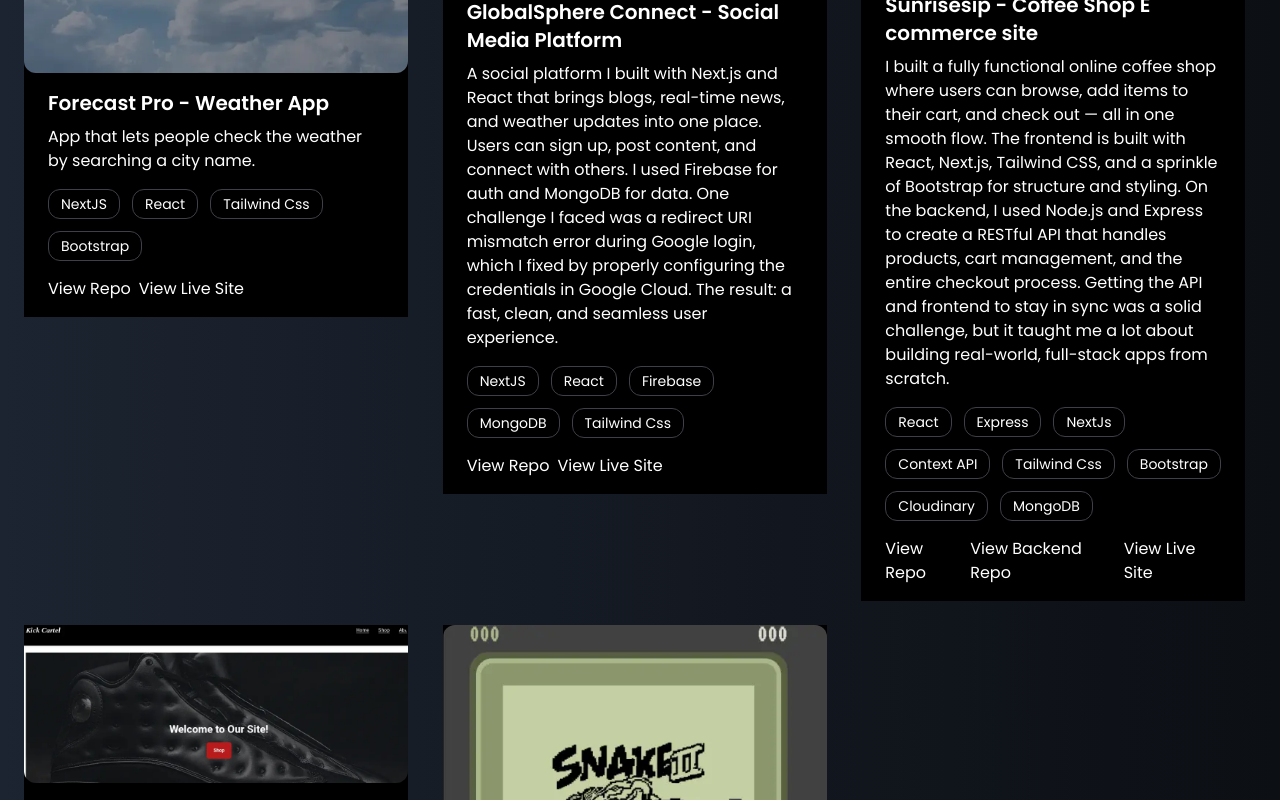
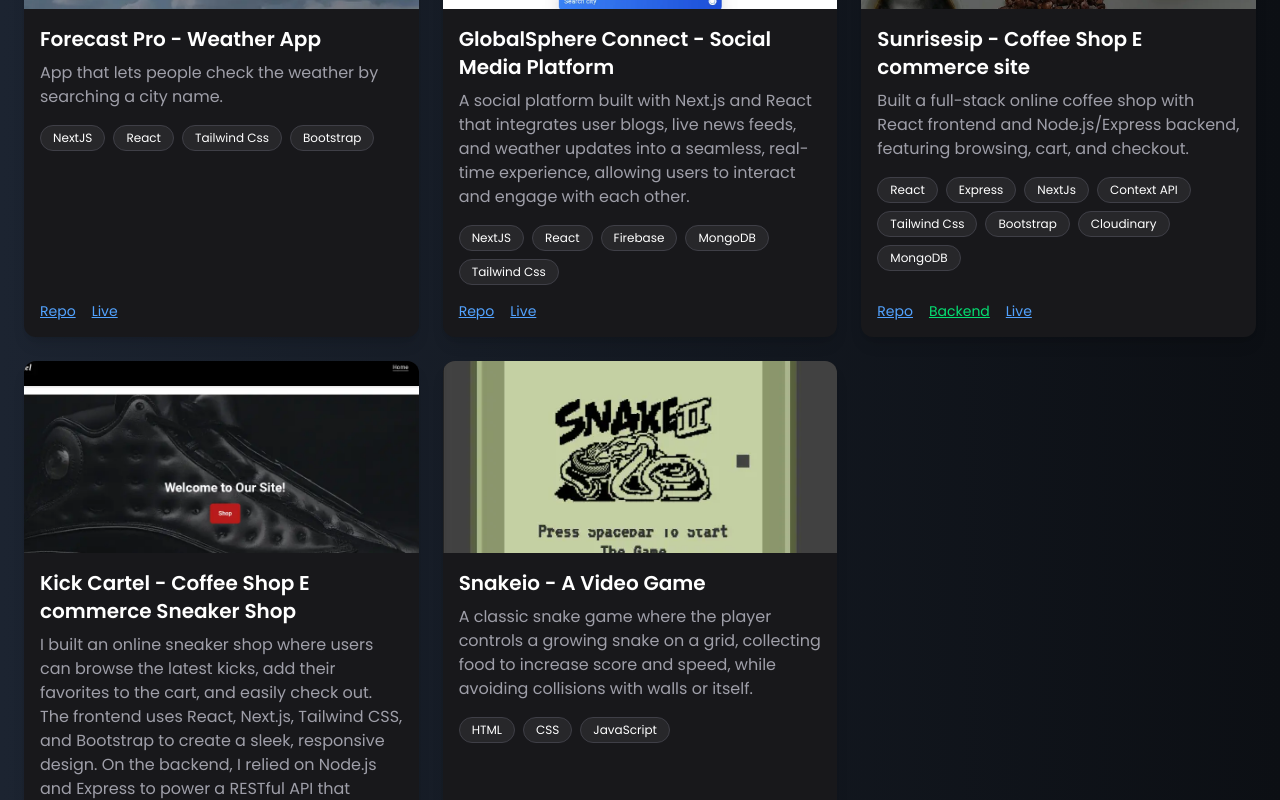
Before and after one commit to GregoryRobetertson/portfolio, a Next.js app: page / in a window 1280 px wide. Shown: the part 3600-4400 px from the top of the page. Built offline with nearby package versions, Linux system fonts and the light colour scheme; no server answers.

Commit message:
upgraded layout

```diff
--- a/src/app/components/ProjectCards.jsx
+++ b/src/app/components/ProjectCards.jsx
@@ -9,40 +9,51 @@ export default function ProjectCards() {
       <motion.div
         initial={{ opacity: 0, y: 50 }}
         whileInView={{ opacity: 1, y: 0 }}
-        viewport={{ once: true, amount: 0.2 }} // triggers when 20% is visible
+        viewport={{ once: true, amount: 0.2 }}
         transition={{
-          duration: 1.5, // slow and smooth
+          duration: 1.5,
           ease: "easeOut",
         }}
         className="p-6 my-24"
         id="Projects"
       >
         <h1 className="text-3xl font-bold text-center mb-12">Projects</h1>
+
         <div className="grid grid-cols-1 sm:grid-cols-2 md:grid-cols-3 gap-6">
-          <Projects
-            title="Forecast Pro - Weather App"
-            text="App that lets people check the weather by searching a city name."
-            src="/images/weather.webp"
-            link="https://forecastpro.netlify.app/"
-            github="https://github.com/GregoryRobetertson/weather-app"
-            skills={["NextJS", "React", "Tailwind Css", "Bootstrap"]}
-          />
-          <Projects
-            title="GlobalSphere Connect - Social Media Platform"
-            text="A social platform I built with Next.js and React that brings blogs, real-time news, and weather updates into one place. Users can sign up, post content, and connect with others. I used Firebase for auth and MongoDB for data. One challenge I faced was a redirect URI mismatch error during Google login, which I fixed by properly configuring the credentials in Google Cloud. The result: a fast, clean, and seamless user experience."
-            src="/images/globalsphereconnect.webp"
-            link="https://globalsphereconnect.netlify.app/"
-            github="https://github.com/GregoryRobetertson/GlobalSphere-connect"
-            skills={["NextJS", "React", "Firebase", "MongoDB", "Tailwind Css"]}
-          />
-          <Projects
-            title="Sunrisesip - Coffee Shop E commerce site "
-            text="I built a fully functional online coffee shop where users can browse, add items to their cart, and check out — all in one smooth flow. The frontend is built with React, Next.js, Tailwind CSS, and a sprinkle of Bootstrap for structure and styling. On the backend, I used Node.js and Express to create a RESTful API that handles products, cart management, and the entire checkout process. Getting the API and frontend to stay in sync was a solid challenge, but it taught me a lot about building real-world, full-stack apps from scratch."
-            src="/images/coffeeshop.webp"
-            github="https://github.com/GregoryRobetertson/coffee-shop-frontend"
-            backend="https://github.com/GregoryRobetertson/coffee-shop-backend/tree/main"
-            link="https://sunrisesip.netlify.app/"
-            skills={[
+          {[
+            {
+              title: "Forecast Pro - Weather App",
+              text: "App that lets people check the weather by searching a city name.",
+              src: "/images/weather.webp",
+              link: "https://forecastpro.netlify.app/",
+              github: "https://github.com/GregoryRobetertson/weather-app",
+              skills: ["NextJS", "React", "Tailwind Css", "Bootstrap"],
+            },
+            {
+              title: "GlobalSphere Connect - Social Media Platform",
+              text: "A social platform built with Next.js and React that integrates user blogs, live news feeds, and weather updates into a seamless, real-time experience, allowing users to interact and engage with each other.",
+              src: "/images/globalsphereconnect.webp",
+              link: "https://globalsphereconnect.netlify.app/",
+              github:
+                "https://github.com/GregoryRobetertson/GlobalSphere-connect",
+              skills: [
+                "NextJS",
+                "React",
+                "Firebase",
+                "MongoDB",
+                "Tailwind Css",
+              ],
+            },
+            {
+              title: "Sunrisesip - Coffee Shop E commerce site ",
+              text: "Built a full-stack online coffee shop with React frontend and Node.js/Express backend, featuring browsing, cart, and checkout.",
+              src: "/images/coffeeshop.webp",
+              github:
+                "https://github.com/GregoryRobetertson/coffee-shop-frontend",
+              backend:
+                "https://github.com/GregoryRobetertson/coffee-shop-backend/tree/main",
+              link: "https://sunrisesip.netlify.app/",
+              skills: [
                 "React",
                 "Express",
                 "NextJs",
@@ -51,16 +62,17 @@ export default function ProjectCards() {
                 "Bootstrap",
                 "Cloudinary",
                 "MongoDB",
-            ]}
-          />
-          <Projects
-            title="Kick Cartel - Coffee Shop E commerce Sneaker Shop "
-            text="I built an online sneaker shop where users can browse the latest kicks, add their favorites to the cart, and easily check out. The frontend uses React, Next.js, Tailwind CSS, and Bootstrap to create a sleek, responsive design. On the backend, I relied on Node.js and Express to power a RESTful API that manages products, carts, and the checkout flow. "
-            src="/images/kickcartel.webp"
-            github="https://github.com/GregoryRobetertson/kick-cartel"
-            backend="https://github.com/GregoryRobetertson/kick-cartel-backend"
-            link="https://kickcartel.netlify.app/"
-            skills={[
+              ],
+            },
+            {
+              title: "Kick Cartel - Coffee Shop E commerce Sneaker Shop ",
+              text: "I built an online sneaker shop where users can browse the latest kicks, add their favorites to the cart, and easily check out. The frontend uses React, Next.js, Tailwind CSS, and Bootstrap to create a sleek, responsive design. On the backend, I relied on Node.js and Express to power a RESTful API that manages products, carts, and the checkout flow. ",
+              src: "/images/kickcartel.webp",
+              github: "https://github.com/GregoryRobetertson/kick-cartel",
+              backend:
+                "https://github.com/GregoryRobetertson/kick-cartel-backend",
+              link: "https://kickcartel.netlify.app/",
+              skills: [
                 "React",
                 "Express",
                 "NextJs",
@@ -69,16 +81,30 @@ export default function ProjectCards() {
                 "Bootstrap",
                 "Cloudinary",
                 "MongoDB",
-            ]}
-          />
-          <Projects
-            title="Snakeio - A Video Game "
-            text=" A classic snake game where the player controls a growing snake on a grid, collecting food to increase score and speed, while avoiding collisions with walls or itself."
-            src="/images/snakeio.webp"
-            github="https://github.com/GregoryRobetertson/snakeGame"
-            link="https://snakeiogame.netlify.app/"
-            skills={["HTML", "CSS", "JavaScript"]}
-          />
+              ],
+            },
+            {
+              title: "Snakeio - A Video Game ",
+              text: " A classic snake game where the player controls a growing snake on a grid, collecting food to increase score and speed, while avoiding collisions with walls or itself.",
+              src: "/images/snakeio.webp",
+              github: "https://github.com/GregoryRobetertson/snakeGame",
+              link: "https://snakeiogame.netlify.app/",
+              skills: ["HTML", "CSS", "JavaScript"],
+            },
+          ].map((project, idx) => (
+            <motion.div
+              key={idx}
+              whileHover={{ scale: 1.03 }}
+              whileTap={{ scale: 0.98 }}
+              initial={{ opacity: 0, y: 30 }}
+              whileInView={{ opacity: 1, y: 0 }}
+              viewport={{ once: true }}
+              transition={{ duration: 0.5 + idx * 0.1, ease: "easeOut" }}
+              className="flex h-full"
+            >
+              <Projects {...project} />
+            </motion.div>
+          ))}
         </div>
       </motion.div>
     </>
--- a/src/app/components/Projects.jsx
+++ b/src/app/components/Projects.jsx
@@ -11,64 +11,66 @@ export default function Projects({
   skills = [],
 }) {
   return (
-    <>
-      <section id="Projects">
-        <div className="grid max-w-sm grid-row-[auto_1fr_auto] bg-black">
-          <div className="md:col-span-1">
+    <div className="w-full h-full bg-zinc-900 rounded-xl overflow-hidden shadow-lg flex flex-col justify-between">
       <Image
         src={src}
         alt={title}
-              width={200}
+        width={400}
         height={200}
-              loading="lazy"
-              className="w-full height-60 object-cover rounded-xl"
+        className="w-full h-48 object-cover"
       />
-          </div>
-          <div className="px-6 py-4">
-            <h2 className="text-xl font-bold mb-2 text-white">{title}</h2>
-            <p className="text-white">{text}</p>
-          </div>
-          <div className="flex flex-wrap gap-3 px-6">
-            {skills.map((skill, index) => (
+
+      <div className="p-4 flex flex-col flex-1">
+        <h2 className="text-lg md:text-xl font-semibold text-white mb-2">
+          {title}
+        </h2>
+
+        <p className="text-zinc-400 text-sm md:text-base mb-4">{text}</p>
+
+        <div className="flex flex-wrap gap-2 mb-4 text-xs">
+          {skills.map((skill, i) => (
             <span
-                key={index}
-                className="inline-flex items-center bg-black text-white text-sm font-medium px-3 py-1 rounded-xl shadow-md hover:scale-105 transition-transform duration-200 cursor-pointer border border-zinc-700 hover:outline-none hover:border-blue-700"
+              key={i}
+              className="bg-zinc-800 text-white px-3 py-1 rounded-full border border-zinc-700 hover:border-blue-500 transition-colors"
             >
               {skill}
             </span>
           ))}
         </div>
-          <div className="px-6 py-4 flex gap-2">
+
+        <div className="flex gap-4 text-sm mt-auto">
           {github && (
             <a
               href={github}
-                className="text-white hover:underline hover:text-blue-500"
               target="_blank"
+              rel="noopener noreferrer"
+              className="text-blue-400 hover:text-blue-500 underline"
             >
-                View Repo
+              Repo
             </a>
           )}
           {backend && (
             <a
               href={backend}
-                className="text-white hover:underline hover:text-green-500"
               target="_blank"
+              rel="noopener noreferrer"
+              className="text-green-400 hover:text-green-500 underline"
             >
-                View Backend Repo
+              Backend
             </a>
           )}
           {link && (
             <a
               href={link}
-                className="text-white hover:underline hover:text-blue-500"
               target="_blank"
+              rel="noopener noreferrer"
+              className="text-blue-400 hover:text-blue-500 underline"
             >
-                View Live Site
+              Live
             </a>
           )}
         </div>
       </div>
-      </section>
-    </>
+    </div>
   );
 }
```
Lines whose indentation alone changed are shown as unchanged.
